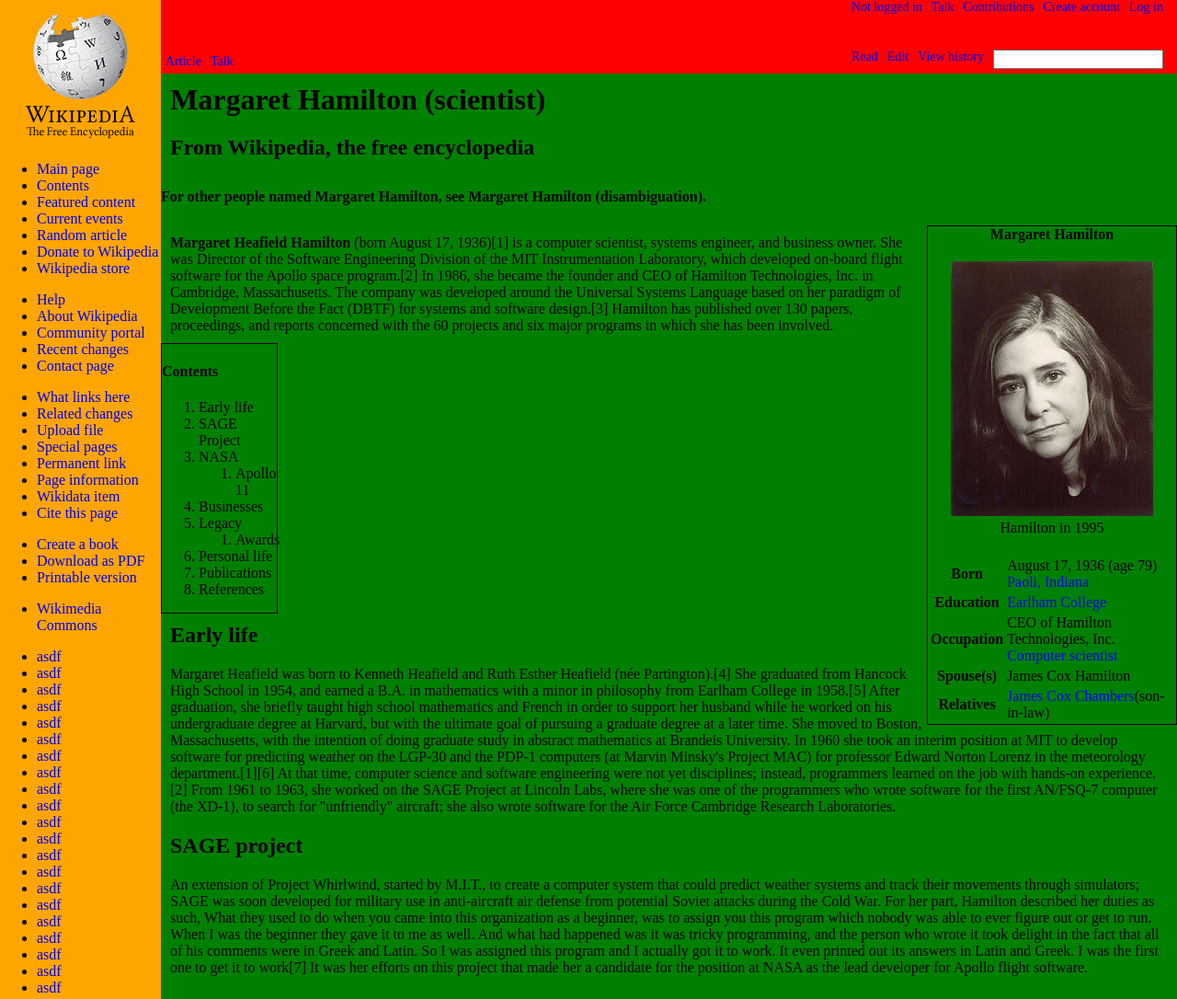
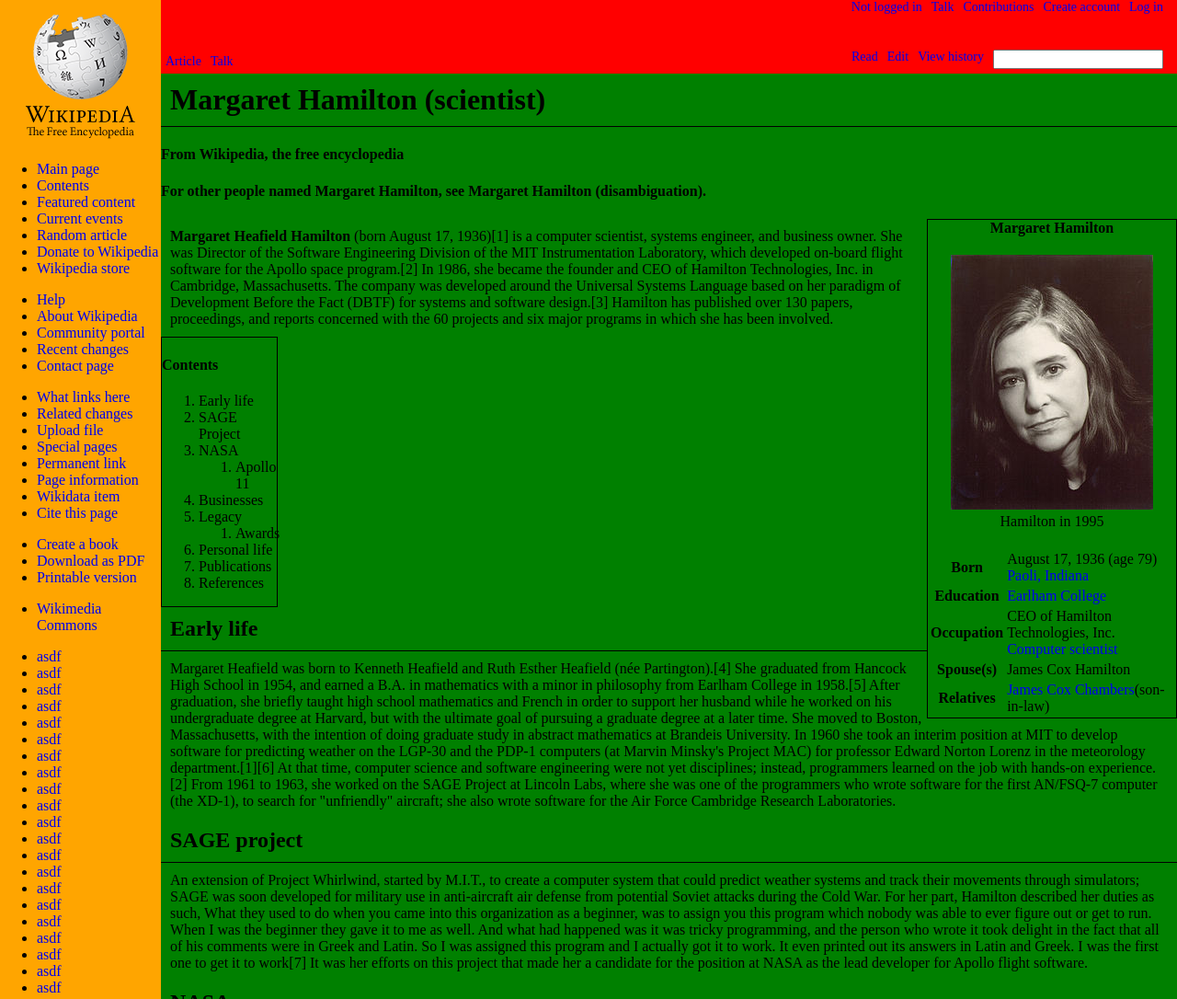
Before and after one commit to greenfox-velox/annatorok, a plain HTML site: page week-02/day-01/wikipedia/index.html in a window 1280 px wide. Shown: the top 1086 px of the page at 92% size. Drawn offline with Linux system fonts and the light colour scheme.

Commit message:
Layout modification for sidebar and main content

```diff
--- a/week-02/day-01/wikipedia/index.html
+++ b/week-02/day-01/wikipedia/index.html
@@ -40,7 +40,7 @@
 
       <main class="content">
         <h1>Margaret Hamilton (scientist)</h1>
-        <h2>From Wikipedia, the free encyclopedia </h2>
+        <h4>From Wikipedia, the free encyclopedia </h4>
         <h4 class="note">For other people named Margaret Hamilton, see Margaret Hamilton (disambiguation).</h4>
         <article class="page-content">
           <section class="bio">
--- a/week-02/day-01/wikipedia/style.css
+++ b/week-02/day-01/wikipedia/style.css
@@ -37,7 +37,7 @@
 }
 
 .first-top-nav li, .second-left-nav li, .third-right-nav li, footer li {
-  list-style: none;
+  list-style-type: none;
   margin-right: 10px;
 }
 
@@ -61,6 +61,7 @@
 
 a {
   text-decoration: none;
+  list-style-type: none;
 }
 
 .wiki-logo {
@@ -72,6 +73,10 @@
   padding: 10px;
 }
 
+h1, h2 {
+  border-bottom: 1px solid;
+  overflow: hidden;
+}
 
 .content-title {
   text-align: center;
```
